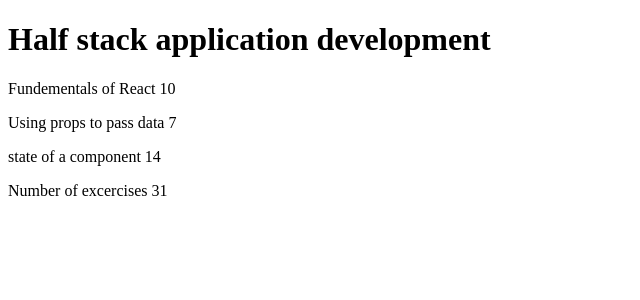
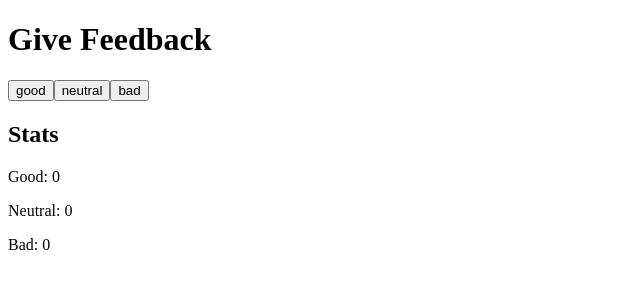
Before and after one commit to jagordon97/fullstackopen, a React (Vite) app in the folder part1/: page / in a window 1280 px wide. Shown: the top 300 px of the page, without its empty margins (0-640 px from the left). Built offline with nearby package versions, Linux system fonts and the light colour scheme.

Commit message:
1.6 used prevState to add 1 to states once button is clicked

```diff
--- a/part1/src/App.jsx
+++ b/part1/src/App.jsx
@@ -1,60 +1,31 @@
-const App = () => {
-  const course ={
-    name: 'Half stack application development',
-    parts:
-    [
-      {
-        name: 'Fundementals of React',
-        exercises: 10
-      },
-      {
-        name: 'Using props to pass data',
-        exercises: 7
-      },
-      {
-        name: 'state of a component',
-        exercises: 14
-      }
-    ]
-  }
+import { useState } from 'react'
+
+const Button = ({handleClick, text}) => {
   return (
-    <>
-      <Header  course={course.name} />
-      <Content parts={course.parts} />
-      <Total parts={course.parts} />
-    </>
-  );
-}
-
-const Header = ({course}) => {
-
-  return(
-    <h1>{course}</h1>
+    <button onClick={() => handleClick((prevState) => prevState + 1)}>{text}</button>
   )
 }
 
-const Content = ({parts}) => {
-  return(
-    <>
-    <Part part={parts[0]} />
-    <Part part={parts[1]} />
-    <Part part={parts[2]} />
-    </>
-  )
-}
+const App = () => {
+  // save clicks of each button to its own state
+  const [good, setGood] = useState(0)
+  const [neutral, setNeutral] = useState(0)
+  const [bad, setBad] = useState(0)
 
-const Part = ({part}) => {
-  return (
-    <p>
-        {part.name} {part.exercises}
-    </p>
-  )
-}
 
-const Total = ({parts}) => {
+
   return (
     <>
-    <p>Number of excercises {parts[0].exercises + parts[1].exercises + parts[2].exercises}</p>
+    <h1>Give Feedback</h1>
+    <div>
+      <Button handleClick={setGood} text="good"/>
+      <Button handleClick={setNeutral} text="neutral"/>
+      <Button handleClick={setBad} text="bad"/>
+    </div>
+    <h2>Stats</h2>
+    <p>Good: {good}</p>
+    <p>Neutral: {neutral}</p>
+    <p>Bad: {bad}</p>
     </>
   )
 }
--- a/part1/src/main.jsx
+++ b/part1/src/main.jsx
@@ -1,5 +1,7 @@
+import React from 'react'
 import ReactDOM from 'react-dom/client'
 
 import App from './App'
 
+
 ReactDOM.createRoot(document.getElementById('root')).render(<App />)
```
